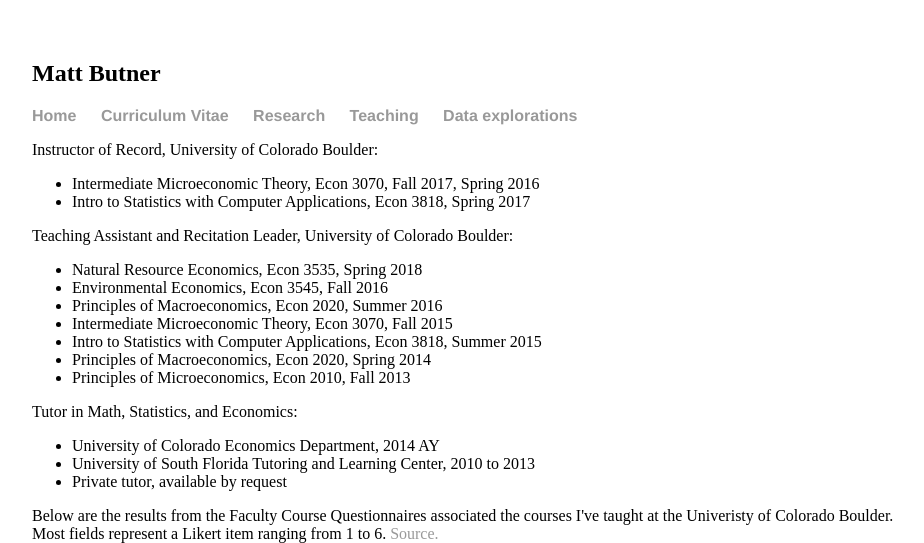
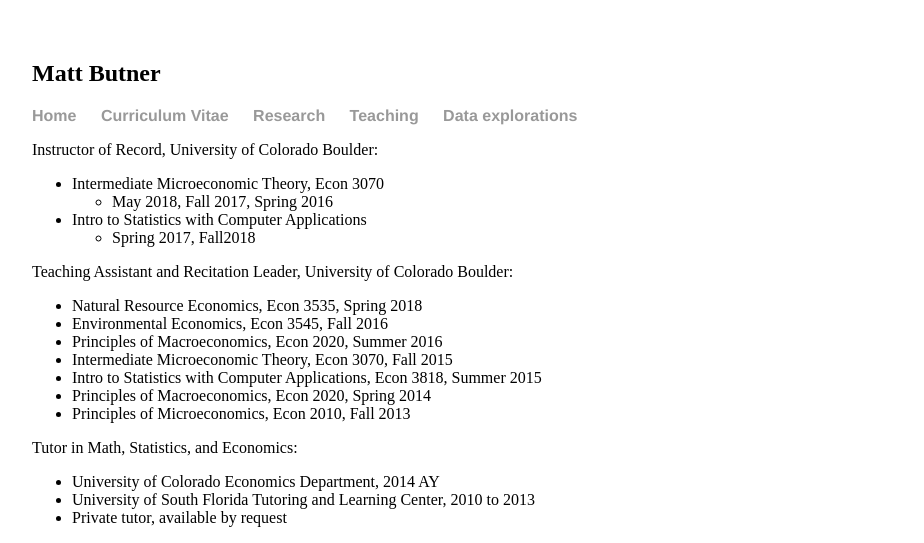
Before and after one commit to mattbutner/mattbutner.github.io, a Jekyll site: the page built from teaching/index.html, in a window 1280 px wide, cut to the strip 0-543 px from the top of the page. Shown: the whole strip, without its empty margins (160-1084 px from the left). Built offline with Jekyll 4.4.1, drawn with Linux system fonts in a browser that asks for light colours; nearby versions of some CDN libraries; library files that are not in the unit come from our copies.

Commit message:
update teaching

```diff
--- a/teaching/index.html
+++ b/teaching/index.html
@@ -5,8 +5,14 @@
 <div class="blurb">
 		Instructor of Record, University of Colorado Boulder:
 		<ul>
-		<li>Intermediate Microeconomic Theory, Econ 3070, Fall 2017, Spring 2016 </li>
-		<li>Intro to Statistics with Computer Applications, Econ 3818, Spring 2017 </li>
+		<li>Intermediate Microeconomic Theory, Econ 3070 </li>
+		<ul>
+				<li>  May 2018, Fall 2017, Spring 2016
+		</ul>
+		<li>Intro to Statistics with Computer Applications </li>
+		<ul>
+				<li>  Spring 2017, Fall2018
+		</ul>
 		</ul>
 
 		Teaching Assistant and Recitation Leader, University of Colorado Boulder:
```
